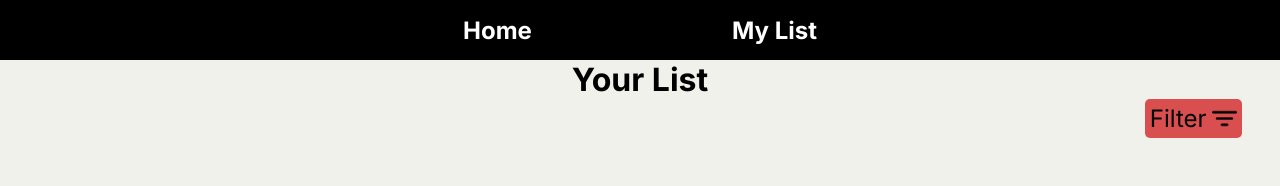
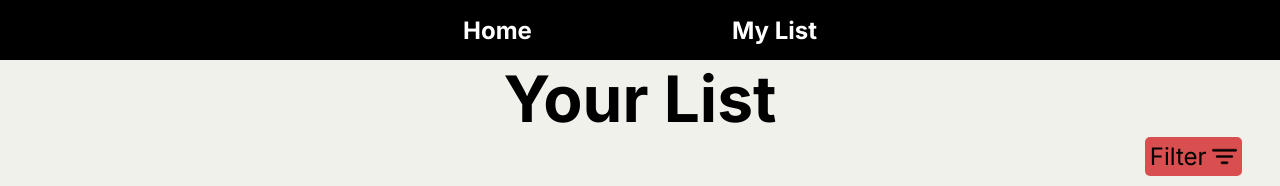
Before and after one commit to MatchaSage/movie-list-, a React (Vite) app: page / in a window 1280 px wide. Both pictures are taken after a click on the element "My List". Shown: the top 186 px of the page. Built offline with nearby package versions, Linux system fonts and the light colour scheme; grey boxes are pictures that could not be loaded.

Commit message:
Minor styling changes

```diff
--- a/src/Components/List.jsx
+++ b/src/Components/List.jsx
@@ -4,6 +4,7 @@ import FilterImg from "../img/filter.png";
 
 export default function List(props) {
   const [filteredList, setFilteredList] = useState([]);
+
   useEffect(() => {
     if (props.movieList !== undefined) {
       setFilteredList(
--- a/src/list.css
+++ b/src/list.css
@@ -7,6 +7,10 @@
   height: 100%;
   flex-grow: 1;
   width: 100%;
+}
+
+.list h1 {
+  font-size: 4rem;
 }
 
 .filter-row {
```
